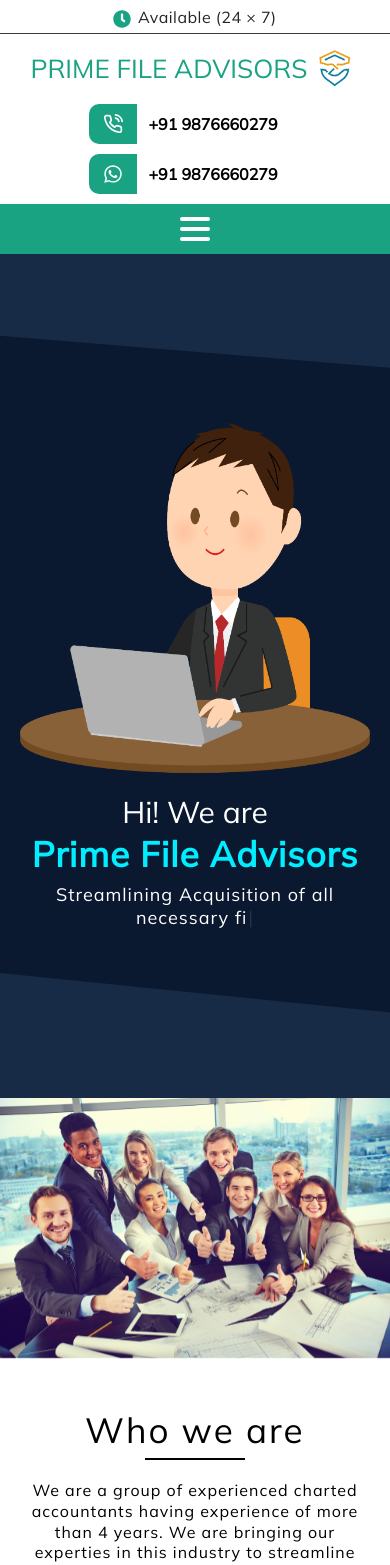
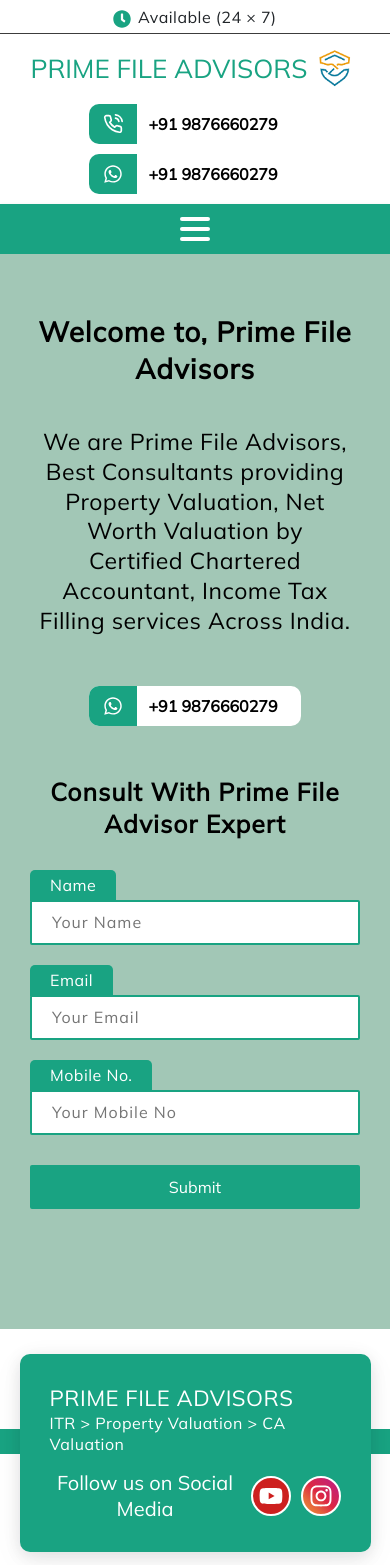
Before and after one commit to abhinavdawar/primefileadvisors, a React (Create React App) app: page / in a window 390 px wide. Shown: the top 1565 px of the page. Built offline with nearby package versions, Linux system fonts and the light colour scheme.

Commit message:
added home landing page

```diff
--- a/src/App.css
+++ b/src/App.css
@@ -149,69 +149,48 @@
 		transform: scaleY(1);
 	}
 }
-.phone-call {
-	display: flex;
-	align-items: center;
-	justify-content: center;
-	background-color: #172b46;
-	border-radius: 20px;
-}
-.phone-call i {
-	width: 40px;
-	height: 40px;
-	background: #0a1930;
-	display: flex;
-	align-items: center;
-	justify-content: center;
-	color: #00eeff;
-	cursor: pointer;
-	border-radius: 50%;
-	line-height: 65px;
-	font-size: 18px;
-	z-index: 2;
-	transition: all 0.5s;
-}
-.phone-call:hover.phone-call i {
-	animation: translateLogo 0.5s;
-	transition: all 0.5s;
-}
-.phone-call:hover.phone-call .call_text {
-	animation: translateText 0.5s;
-	transition: all 0.5s;
-}
-.phone-call .call_text {
-	color: #00eeff;
-	margin-left: 0px;
-	transition: ease-in-out;
-	padding: 0 10px 0 5px;
-}
-
-@keyframes translateLogo {
-	0% {
-		transform: translateX(0px);
-	}
-	50% {
-		transform: translateX(80px);
-	}
-	100% {
-		transform: translateX(0px);
-	}
-}
-@keyframes translateText {
-	0% {
-		transform: translateX(0px);
-	}
-	50% {
-		transform: translateX(-30px);
-	}
-	100% {
-		transform: translateX(0px);
-	}
-}
-
-/* ---------------- hompage starts ----------------*/
+
+/* ---------------- Homepage starts ----------------*/
 .homepage-container {
-	margin-top: 70px;
+	padding-bottom: 100px;
+}
+.homelanding-container {
+	width: 100vw;
+	height: fit-content;
+	text-align: center;
+	background-color: #a2c7b6;
+	padding: 40px 0;
+	color: #000;
+}
+.homelanding-container h1 {
+	font-weight: 600;
+	letter-spacing: 1px;
+	margin: 20px 0;
+	padding: 0px 5vw;
+}
+.homelanding-container p {
+	font-size: 23px;
+	padding: 20px 10vw;
+	padding-bottom: 50px;
+	text-align: center;
+	font-weight: 500;
+	letter-spacing: 0.5px;
+}
+.homelanding-form {
+	width: 100vw;
+	padding: 30px 0;
+	display: flex;
+	flex-direction: column;
+	align-items: center;
+}
+.homelanding-form h2 {
+	font-weight: 600;
+	letter-spacing: 1px;
+	margin: 20px 0 30px 0;
+	padding: 0px 5vw;
+}
+/* ---------------- About page starts ----------------*/
+.about-container {
 	overflow: hidden;
 }
 .dimmed {
@@ -367,7 +346,7 @@
 	background-color: #fff;
 	margin-bottom: 15px;
 }
-.homepage-section {
+.about-section {
 	display: flex;
 	align-items: center;
 	justify-content: center;
@@ -379,13 +358,13 @@
 	position: relative;
 	padding-bottom: 40px;
 }
-.homepage-section-content {
+.about-section-content {
 	display: flex;
 	align-items: center;
 	justify-content: space-between;
 	width: 100vw;
 }
-.homepage-section-text {
+.about-section-text {
 	width: 400px;
 	padding: 40px 20px;
 	position: absolute;
@@ -398,18 +377,18 @@
 	justify-content: center;
 	z-index: 1;
 }
-.homepage-section p {
+.about-section p {
 	width: 100%;
 	text-align: center;
 	font-size: 20px;
 	letter-spacing: 1px;
 }
-.homepage-section-image {
+.about-section-image {
 	width: 70%;
 	position: relative;
 	z-index: 3;
 }
-.homepage-section-image img {
+.about-section-image img {
 	width: 100%;
 	height: 600px;
 }
@@ -697,22 +676,6 @@
 .contact-form form .submit-button {
 	box-shadow: none;
 }
-.about-container {
-	height: 100%;
-	width: 100%;
-	background-color: #0a1930;
-	overflow: hidden;
-}
-.about-container .about-landing {
-	height: 100vh;
-	width: 100vw;
-	color: #fff;
-	display: flex;
-	align-items: center;
-	justify-content: space-between;
-	padding: 40px 80px;
-	position: relative;
-}
 .bg {
 	animation: slide 3s ease-in-out infinite alternate;
 	background-image: linear-gradient(-60deg, #0a1930 50%, #172b46 50%);
@@ -746,174 +709,6 @@
 	overflow: hidden;
 	z-index: 1;
 	/* background-color: #fff !important; */
-}
-.triangle_vert {
-	position: absolute;
-	bottom: 0;
-	left: 0;
-	margin-left: -50px;
-	margin-bottom: -200px;
-
-	background: #172b46;
-	width: 120%;
-	height: 300px;
-
-	-webkit-animation: triangle_v 20s infinite cubic-bezier(0.14, 0.36, 0.59, 0.9);
-	-ms-animation: triangle_v 20s infinite cubic-bezier(0.14, 0.36, 0.59, 0.9);
-	animation: triangle_v 20s infinite cubic-bezier(0.14, 0.36, 0.59, 0.9);
-}
-@keyframes triangle_v {
-	0% {
-		-webkit-transform: rotate(5deg) rotateZ(0deg) translate3d(2%, 5%, 0)
-			rotateZ(0deg);
-		-ms-transform: rotate(5deg) rotateZ(0deg) translate3d(2%, 5%, 0)
-			rotateZ(0deg);
-		transform: rotate(5deg) rotateZ(0deg) translate3d(2%, 5%, 0) rotateZ(0deg);
-	}
-
-	25% {
-		-webkit-transform: rotate(8deg) rotateZ(90deg) translate3d(2%, 5%, 0)
-			rotateZ(-90deg);
-		-ms-transform: rotate(8deg) rotateZ(90deg) translate3d(2%, 5%, 0)
-			rotateZ(-90deg);
-		transform: rotate(8deg) rotateZ(90deg) translate3d(2%, 5%, 0)
-			rotateZ(-90deg);
-	}
-
-	50% {
-		-webkit-transform: rotate(4deg) rotateZ(180deg) translate3d(2%, 5%, 0)
-			rotateZ(-180deg);
-		-ms-transform: rotate(4deg) rotateZ(180deg) translate3d(2%, 5%, 0)
-			rotateZ(-180deg);
-		transform: rotate(4deg) rotateZ(180deg) translate3d(2%, 5%, 0)
-			rotateZ(-180deg);
-	}
-
-	75% {
-		-webkit-transform: rotate(2deg) rotateZ(270deg) translate3d(2%, 5%, 0)
-			rotateZ(-270deg);
-		-ms-transform: rotate(2deg) rotateZ(270deg) translate3d(2%, 5%, 0)
-			rotateZ(-270deg);
-		transform: rotate(2deg) rotateZ(270deg) translate3d(2%, 5%, 0)
-			rotateZ(-270deg);
-	}
-
-	100% {
-		-webkit-transform: rotate(5deg) rotateZ(360deg) translate3d(2%, 5%, 0)
-			rotateZ(-360deg);
-		-ms-transform: rotate(5deg) rotateZ(360deg) translate3d(2%, 5%, 0)
-			rotateZ(-360deg);
-		transform: rotate(5deg) rotateZ(360deg) translate3d(2%, 5%, 0)
-			rotateZ(-360deg);
-	}
-}
-
-.triangle_rose {
-	position: absolute;
-	top: 0;
-	left: 0;
-	margin-left: -50px;
-	margin-top: -150px;
-
-	background: #172b46;
-	width: 120%;
-	height: 250px;
-
-	transform: rotate(7deg);
-	-webkit-transform: rotate(7deg);
-	-ms-transform: rotate(7deg);
-
-	-webkit-animation: triangle_r 20s infinite cubic-bezier(0.14, 0.36, 0.59, 0.9);
-	-ms-animation: triangle_r 20s infinite cubic-bezier(0.14, 0.36, 0.59, 0.9);
-	animation: triangle_r 20s infinite cubic-bezier(0.14, 0.36, 0.59, 0.9);
-}
-
-@keyframes triangle_r {
-	0% {
-		-webkit-transform: rotate(7deg) rotateZ(0deg) translate3d(2%, 5%, 0)
-			rotateZ(0deg);
-		-ms-transform: rotate(7deg) rotateZ(0deg) translate3d(2%, 5%, 0)
-			rotateZ(0deg);
-		transform: rotate(7deg) rotateZ(0deg) translate3d(2%, 5%, 0) rotateZ(0deg);
-	}
-
-	25% {
-		-webkit-transform: rotate(3deg) rotateZ(90deg) translate3d(2%, 5%, 0)
-			rotateZ(-90deg);
-		-ms-transform: rotate(3deg) rotateZ(90deg) translate3d(2%, 5%, 0)
-			rotateZ(-90deg);
-		transform: rotate(3deg) rotateZ(90deg) translate3d(2%, 5%, 0)
-			rotateZ(-90deg);
-	}
-
-	50% {
-		-webkit-transform: rotate(6deg) rotateZ(180deg) translate3d(2%, 5%, 0)
-			rotateZ(-180deg);
-		-ms-transform: rotate(6deg) rotateZ(180deg) translate3d(2%, 5%, 0)
-			rotateZ(-180deg);
-		transform: rotate(6deg) rotateZ(180deg) translate3d(2%, 5%, 0)
-			rotateZ(-180deg);
-	}
-
-	75% {
-		-webkit-transform: rotate(9deg) rotateZ(270deg) translate3d(2%, 5%, 0)
-			rotateZ(-270deg);
-		-ms-transform: rotate(9deg) rotateZ(270deg) translate3d(2%, 5%, 0)
-			rotateZ(-270deg);
-		transform: rotate(9deg) rotateZ(270deg) translate3d(2%, 5%, 0)
-			rotateZ(-270deg);
-	}
-
-	100% {
-		-webkit-transform: rotate(7deg) rotateZ(360deg) translate3d(2%, 5%, 0)
-			rotateZ(-360deg);
-		-ms-transform: rotate(7deg) rotateZ(360deg) translate3d(2%, 5%, 0)
-			rotateZ(-360deg);
-		transform: rotate(7deg) rotateZ(360deg) translate3d(2%, 5%, 0)
-			rotateZ(-360deg);
-	}
-}
-
-.about-landing .about-text {
-	text-align: left;
-	z-index: 2;
-}
-.about-text h1 {
-	font-size: 36px;
-	font-weight: 500;
-}
-.about-text p {
-	font-size: 40px;
-	font-weight: 700;
-	letter-spacing: 2px;
-	color: #00eeff;
-	margin-bottom: 5px;
-}
-.about-text span {
-	font-size: 20px;
-	line-height: 1.3;
-	letter-spacing: 1px;
-}
-.intro-image img {
-	height: 400px;
-	width: 400px;
-}
-.about-info {
-	padding: 0;
-	text-align: center;
-	width: 100%;
-	display: flex;
-	align-items: center;
-	justify-content: center;
-	background-color: #fff;
-	color: #000;
-	/* margin-top: -8px; */
-	position: relative;
-}
-.about-info .info-image,
-.about-info .info-text {
-	width: 50%;
-	text-align: center;
 }
 .work-container {
 	width: 100%;
@@ -1155,32 +950,6 @@
 .package-service p {
 	margin-left: 2px;
 }
-.about-info .info-image {
-	position: relative;
-}
-.info-image img {
-	height: 100%;
-	width: 100%;
-}
-.info-text {
-	display: flex;
-	flex-direction: column;
-	align-items: center;
-	justify-content: center;
-	text-align: center;
-	padding: 20px 40px;
-}
-.under-line {
-	width: 100px;
-	height: 2px;
-	background-color: #000;
-	margin: 4px 0 10px 0;
-}
-.info-text p {
-	margin: 10px 0;
-	letter-spacing: 1px;
-	text-align: left;
-}
 
 #testimonials {
 	background-color: rgba(227, 227, 227, 0.08);
@@ -1873,11 +1642,20 @@
 	justify-content: center;
 	padding: 0 0 40px 0;
 }
+.horizontal-form {
+	flex-direction: row;
+	width: 100%;
+	padding: 0 20px;
+	align-items: flex-end;
+}
 .custom-form-input-container {
 	display: flex;
 	flex-direction: column;
 	margin-bottom: 20px;
 	position: relative;
+}
+.horizontal-form .custom-form-input-container {
+	margin: 0 10px 0 10px;
 }
 .custom-form-input-container label {
 	font-size: 16px;
@@ -1901,6 +1679,9 @@
 	margin-top: 30px;
 	transition: all 0.5s ease-in-out;
 }
+.horizontal-form .custom-form-input {
+	width: 250px;
+}
 .custom-form-submit {
 	width: 330px;
 	background-color: #19a382;
@@ -1910,6 +1691,10 @@
 	padding: 10px 20px;
 	margin-top: 10px;
 	transition: all 0.5s ease-in-out;
+}
+.horizontal-form .custom-form-submit {
+	width: 200px;
+	margin: 0 10px 0 10px;
 }
 .custom-form-input::placeholder {
 	transition: all 0.5s ease-in-out;
@@ -2243,6 +2028,10 @@
 ::-webkit-scrollbar-track {
 	background: linear-gradient(#19a382, #fff);
 }
+::selection {
+	background: #19a382;
+	color: #fff;
+}
 
 @media screen and (max-width: 1050px) {
 	.navbar-contact-links {
@@ -2349,6 +2138,22 @@
 	.footer-content {
 		margin-top: 90px;
 	}
+	.horizontal-form {
+		flex-direction: column;
+		width: fit-content;
+		padding: 0 0 40px 0;
+		align-items: center;
+	}
+	.horizontal-form .custom-form-input-container {
+		margin: 0 0 20px 0;
+	}
+	.horizontal-form .custom-form-input {
+		width: 330px;
+	}
+	.horizontal-form .custom-form-submit {
+		width: 330px;
+		margin: 10px;
+	}
 }
 @media screen and (max-width: 800px) {
 	.footer-content {
@@ -2431,23 +2236,23 @@
 		left: 0;
 		bottom: 0;
 	}
-	.homepage-section-content {
+	.about-section-content {
 		flex-direction: column;
 		width: 100vw;
 	}
-	.homepage-section-text {
+	.about-section-text {
 		width: 100%;
 		padding: 20px;
 		position: relative;
 		right: 0;
 	}
-	.homepage-section p {
+	.about-section p {
 		max-width: 100%;
 	}
-	.homepage-section-image {
+	.about-section-image {
 		width: 100%;
 	}
-	.homepage-section-image img {
+	.about-section-image img {
 		width: 100%;
 		height: 100%;
 	}
@@ -2500,32 +2305,13 @@
 	.stats-group {
 		margin-top: 30px;
 	}
-	.about-text h1 {
-		font-size: 30px;
-		font-weight: 400;
-	}
 	.prices {
 		flex-direction: column;
 	}
 	.price {
 		margin: 20px 0;
 	}
-	.about-text p {
-		font-size: 35px;
-		font-weight: 700;
-		letter-spacing: 2px;
-	}
-	.about-text span {
-		font-size: 18px;
-		line-height: 1.3;
-	}
-	.intro-image img {
-		height: 300px;
-		width: 300px;
-	}
-	.about-info p {
-		max-width: 90%;
-	}
+
 	#testimonials article #reviews .review {
 		margin: 20px 0;
 	}
@@ -2680,59 +2466,6 @@
 }
 
 @media screen and (max-width: 700px) {
-	.about-container .about-landing {
-		flex-direction: column-reverse;
-		justify-content: center;
-	}
-	.about-landing .about-text {
-		text-align: center;
-		margin-top: 20px;
-		max-width: 90vw;
-	}
-	.about-text p {
-		letter-spacing: 1px;
-	}
-
-	.intro-image img {
-		height: 350px;
-		width: 350px;
-	}
-	.about-info {
-		flex-direction: column;
-	}
-	.about-info .info-image,
-	.about-info .info-text {
-		width: 100%;
-		height: 100%;
-	}
-	.about-info .info-text {
-		margin-top: 30px;
-		padding: 20px;
-	}
-	.info-text h1 {
-		font-size: 35px;
-		letter-spacing: 2px;
-	}
-	.info-text p {
-		text-align: center;
-	}
-	.about-info p {
-		max-width: 100%;
-		letter-spacing: 1;
-	}
-	.about-container .about-landing {
-		flex-direction: column-reverse;
-		justify-content: center;
-		padding: 40px 20px;
-	}
-	.about-landing .about-text {
-		text-align: center;
-		margin-top: 20px;
-		max-width: 90vw;
-	}
-	.about-text p {
-		letter-spacing: 1px;
-	}
 	.faq-container .faq-landing {
 		flex-direction: column-reverse;
 		justify-content: center;
--- a/src/components/AnimatedRoutes.js
+++ b/src/components/AnimatedRoutes.js
@@ -1,5 +1,5 @@
 import React from 'react';
-import Homepage from '../pages/Homepage';
+import HomepageNew from '../pages/HomepageNew';
 import About from '../pages/About';
 import Contact from '../pages/Contact';
 import FAQ from '../pages/FAQ';
@@ -15,7 +15,7 @@
 	return (
 		<AnimatePresence>
 			<Routes location={location} key={location.pathname}>
-				<Route exact path='/' element={<Homepage />}></Route>
+				<Route exact path='/' element={<HomepageNew />}></Route>
 				<Route exact path='/about' element={<About />}></Route>
 				<Route exact path='/contact' element={<Contact />}></Route>
 				<Route exact path='/faq' element={<FAQ />}></Route>
--- a/src/components/ContactButton.js
+++ b/src/components/ContactButton.js
@@ -1,12 +1,15 @@
 import React from 'react';
 
-const ContactButton = ({ Name, Icon }) => {
+const ContactButton = ({ name, icon, url }) => {
+	const handleClick = () => {
+		window.open(`${url}`);
+	};
 	return (
-		<button className='contact-button'>
+		<button className='contact-button' onClick={handleClick}>
 			<span className='contact-button-decor'></span>
 			<div className='contact-button-content'>
-				<div className='contact-button-icon'>{Icon}</div>
-				<span className='contact-button-text'>{Name}</span>
+				<div className='contact-button-icon'>{icon}</div>
+				<span className='contact-button-text'>{name}</span>
 			</div>
 		</button>
 	);
--- a/src/components/CustomForm.js
+++ b/src/components/CustomForm.js
@@ -1,9 +1,9 @@
 import React from 'react';
 
-const CustomForm = () => {
+const CustomForm = ({ Horizontal }) => {
 	return (
 		<form
-			className='custom-form'
+			className={`custom-form ${Horizontal && 'horizontal-form'} `}
 			action='https://formsubmit.co/primefileadvisors@gmail.com'
 			method='POST'
 			encType='multipart/form-data'
--- a/src/components/HomeLanding.js
+++ b/src/components/HomeLanding.js
@@ -1,5 +1,7 @@
 import React from 'react';
-
+import ContactButton from '../components/ContactButton';
+import CustomForm from '../components/CustomForm';
+import { FaWhatsapp } from 'react-icons/fa';
 const HomeLanding = () => {
 	return (
 		<div className='homelanding-container'>
@@ -9,6 +11,15 @@
 				Valuation, Net Worth Valuation by Certified Chartered Accountant, Income
 				Tax Filling services Across India.
 			</p>
+			<ContactButton
+				name='+91 9876660279'
+				icon={<FaWhatsapp />}
+				url='https://wa.me/919876660279'
+			/>
+			<div className='homelanding-form'>
+				<h2>Consult With Prime File Advisor Expert</h2>
+				<CustomForm Horizontal />
+			</div>
 		</div>
 	);
 };
--- /dev/null
+++ b/src/pages/HomepageNew.js
@@ -0,0 +1,13 @@
+import React from 'react';
+import HomeLanding from '../components/HomeLanding';
+const HomepageNew = () => {
+	return (
+		<div className='homepage-container'>
+			<div className='homepage-landing'>
+				<HomeLanding />
+			</div>
+		</div>
+	);
+};
+
+export default HomepageNew;
```
Also changed, not shown: src/components/Navbar.js (+10 -2 lines), src/pages/About.js (+5 -5 lines).
